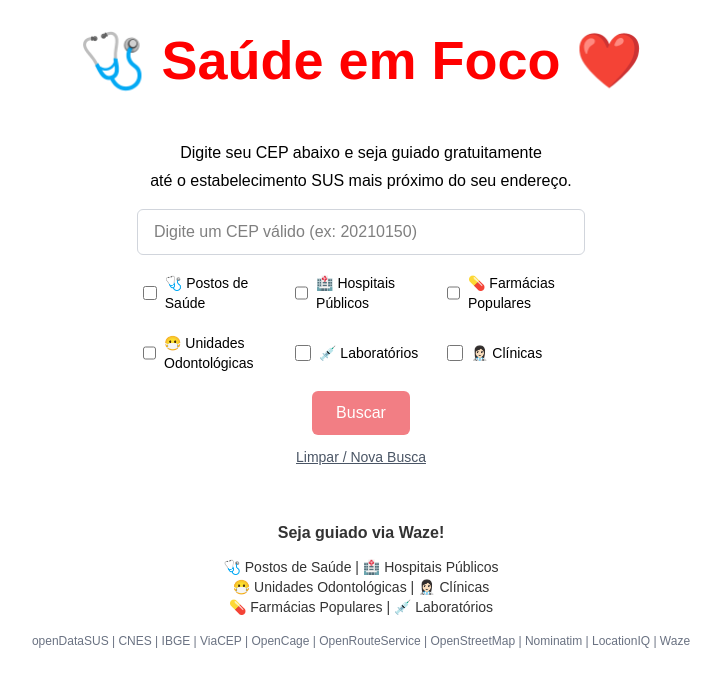
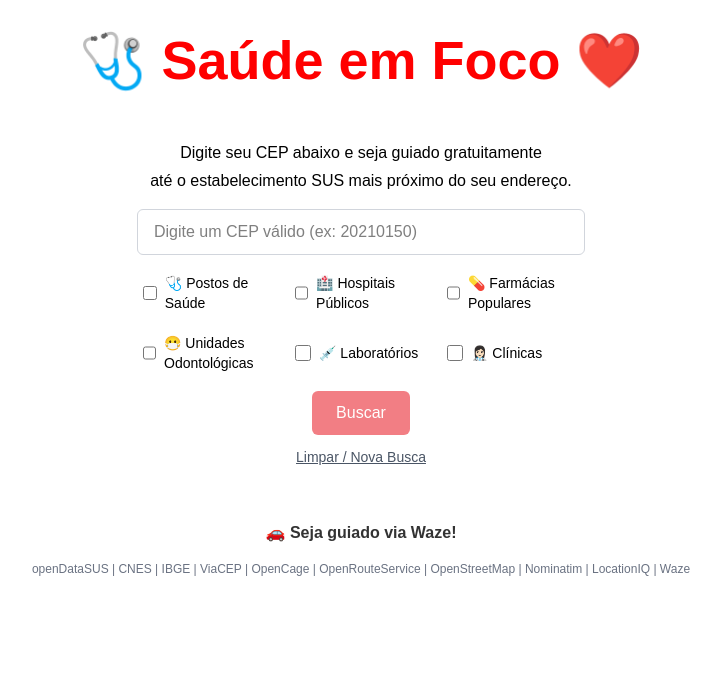
Before and after one commit to aryribeiro/saude-em-foco, a Next.js app: page / in a window 1280 px wide. Shown: the top 686 px of the page, without its empty margins (279-1000 px from the left). Built offline with nearby package versions, Linux system fonts and the light colour scheme.

Commit message:
fix: map rendering, favicon, footer cleanup
- MapView: use require('leaflet') instead of static import to
  guarantee client-only execution on Vercel
- Favicon: added PNG format for Firefox compatibility
- Footer: removed redundant establishment types list, added car
  emoji to Waze text

```diff
--- a/src/app/layout.tsx
+++ b/src/app/layout.tsx
@@ -6,7 +6,10 @@ export const metadata: Metadata = {
   description:
     "Encontre o estabelecimento de saúde mais próximo de você. Postos, hospitais, farmácias, laboratórios e clínicas do SUS.",
   icons: {
-    icon: "/favicon.ico",
+    icon: [
+      { url: "/favicon.ico", sizes: "32x32", type: "image/x-icon" },
+      { url: "/favicon.png", sizes: "32x32", type: "image/png" },
+    ],
   },
 };
 
--- a/src/components/Footer.tsx
+++ b/src/components/Footer.tsx
@@ -1,16 +1,7 @@
 export default function Footer() {
   return (
     <footer className="mt-8 pb-4 text-center">
-      <p className="font-bold mb-3">Seja guiado via Waze!</p>
-      <p className="text-sm">
-        🩺 Postos de Saúde | 🏥 Hospitais Públicos
-      </p>
-      <p className="text-sm">
-        😷 Unidades Odontológicas | 👩🏻‍⚕️ Clínicas
-      </p>
-      <p className="text-sm">
-        💊 Farmácias Populares | 💉 Laboratórios
-      </p>
+      <p className="font-bold mb-3">🚗 Seja guiado via Waze!</p>
       <p className="text-xs text-gray-500 mt-4">
         openDataSUS | CNES | IBGE | ViaCEP | OpenCage | OpenRouteService |
         OpenStreetMap | Nominatim | LocationIQ | Waze
--- a/src/components/MapView.tsx
+++ b/src/components/MapView.tsx
@@ -2,7 +2,6 @@
 
 import { useEffect, useRef } from "react";
 import type { Coordinates, RouteGeometry } from "@/types";
-import L from "leaflet";
 
 interface MapViewProps {
   userCoords: Coordinates;
@@ -18,10 +17,13 @@ export default function MapView({
   route,
 }: MapViewProps) {
   const containerRef = useRef<HTMLDivElement>(null);
-  const mapRef = useRef<L.Map | null>(null);
+  const mapInstanceRef = useRef<L.Map | null>(null);
 
   useEffect(() => {
     if (!containerRef.current) return;
+    if (typeof window === "undefined") return;
+
+    const L = require("leaflet") as typeof import("leaflet");
 
     delete (L.Icon.Default.prototype as unknown as Record<string, unknown>)["_getIconUrl"];
     L.Icon.Default.mergeOptions({
@@ -78,11 +80,11 @@ export default function MapView({
 
     setTimeout(() => map.invalidateSize(), 200);
 
-    mapRef.current = map;
+    mapInstanceRef.current = map;
 
     return () => {
       map.remove();
-      mapRef.current = null;
+      mapInstanceRef.current = null;
     };
   }, [userCoords.lat, userCoords.lng, estCoords.lat, estCoords.lng, estName, route]);
 
```
Also changed, not shown: public/favicon.png (added).
